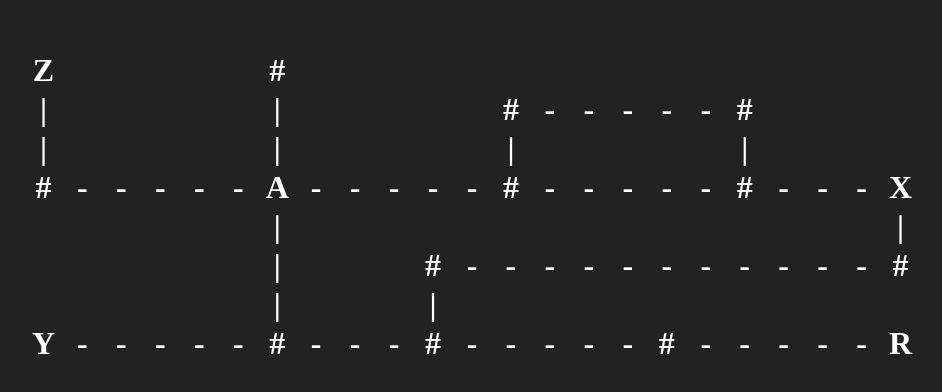
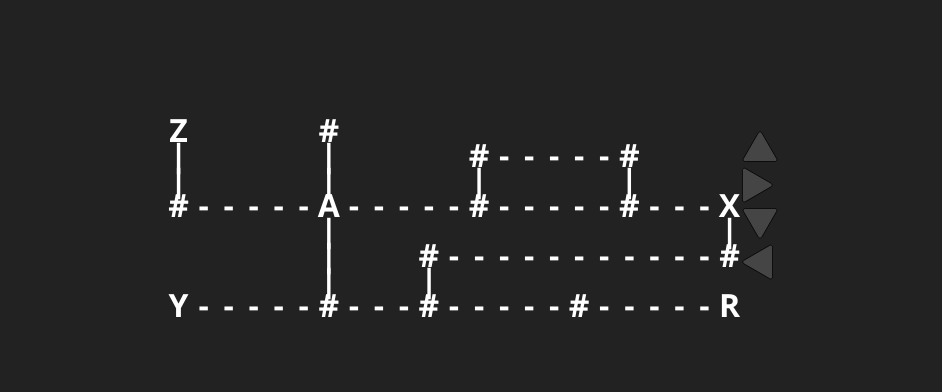
Before and after one commit to ufjf-dcc121/ufjf-dcc121-2022-1-atv6-meianoiteeuteconto, a plain HTML site: page index.html in a window 1280 px wide. Shown: the part 192-584 px from the top of the page, without its empty margins (168-1110 px from the left). Drawn offline with Linux system fonts and the light colour scheme.

Commit message:
controle e func

```diff
--- a/css/style.css
+++ b/css/style.css
@@ -16,12 +16,13 @@ body {
     align-items: center;
     height: 100vh;
     background: rgb(34, 34, 34);
+    font-family:'Segoe UI', Tahoma, Geneva, Verdana, sans-serif;
 }
 
 #game {
     display: grid;
     grid-template-columns: repeat(23, 1fr);
-    width: 70%;
+    width: 45%;
     background: rgb(34, 34, 34);
     color: white;
 }
--- a/index.html
+++ b/index.html
@@ -24,7 +24,47 @@
     <div id="game">
 
     </div>
+    <div id="controls">
+        <div id="arrowsdiv">
 
+            <div>
+                <svg width="36" height="31" viewBox="0 0 36 31" fill="none"
+                    xmlns="http://www.w3.org/2000/svg">
+                    <path id="up"
+                        d="M19.7948 1.84972L34.6235 27.5338C35.4034 28.8846 34.4285 30.5731 32.8688 30.5731H3.21131C1.65156 30.5731 0.676724 28.8846 1.4566 27.5338L16.2853 1.84972C17.0652 0.498938 19.0149 0.498939 19.7948 1.84972Z"
+                        fill="#454545" stroke="black" stroke-width="0.810467" />
+                </svg>
+            </div>
+
+            <div id="right">
+                <svg width="31" height="36" viewBox="0 0 31 36" fill="none"
+                    xmlns="http://www.w3.org/2000/svg">
+                    <path
+                        d="M29.1286 19.7948L3.44448 34.6235C2.0937 35.4034 0.40522 34.4285 0.40522 32.8688L0.40522 3.21131C0.40522 1.65156 2.09369 0.676725 3.44447 1.4566L29.1286 16.2853C30.4794 17.0652 30.4794 19.0149 29.1286 19.7948Z"
+                        fill="#454545" stroke="black" stroke-width="0.810467" />
+                </svg>
+            </div>
+
+            <div id="down">
+                <svg width="36" height="31" viewBox="0 0 36 31" fill="none"
+                    xmlns="http://www.w3.org/2000/svg">
+                    <path
+                        d="M16.2853 29.1286L1.4566 3.44448C0.676727 2.09371 1.65157 0.405235 3.21131 0.405235L32.8688 0.405235C34.4285 0.405235 35.4034 2.09371 34.6235 3.44449L19.7948 29.1286C19.0149 30.4794 17.0652 30.4794 16.2853 29.1286Z"
+                        fill="#454545" stroke="black" stroke-width="0.810467" />
+                </svg>
+            </div>
+
+            <div id="left">
+                <svg width="31" height="36" viewBox="0 0 31 36" fill="none"
+                    xmlns="http://www.w3.org/2000/svg">
+                    <path
+                        d="M1.84972 16.2853L27.5338 1.4566C28.8846 0.676727 30.5731 1.65157 30.5731 3.21131V32.8688C30.5731 34.4285 28.8846 35.4034 27.5338 34.6235L1.84972 19.7948C0.498938 19.0149 0.498939 17.0652 1.84972 16.2853Z"
+                        fill="#454545" stroke="black" stroke-width="0.810467" />
+                </svg>
+            </div>
+
+        </div>
+    </div>
 
     <script>
         var mapa = [
@@ -38,7 +78,7 @@
             ['Y', '-', '-', '-', '-', '-', '#', '-', '-', '-', '#', '-', '-', '-', '-', '-', '#', '-', '-', '-', '-', '-', 'R']
         ], cidadeAtual = '?';
 
-        window.addEventListener('load', () => {
+        const inserirMapa = () => {
             const game = document.querySelector("#game");
             for (i = 0; i < 8; i++) {
                 for(j = 0; j < 23; j++) {
@@ -50,6 +90,10 @@
                     `;
                 };
             };
+        };
+
+        window.addEventListener('load', () => {
+            inserirMapa();
         });
         /*
         void imprimirMapa() {
```
